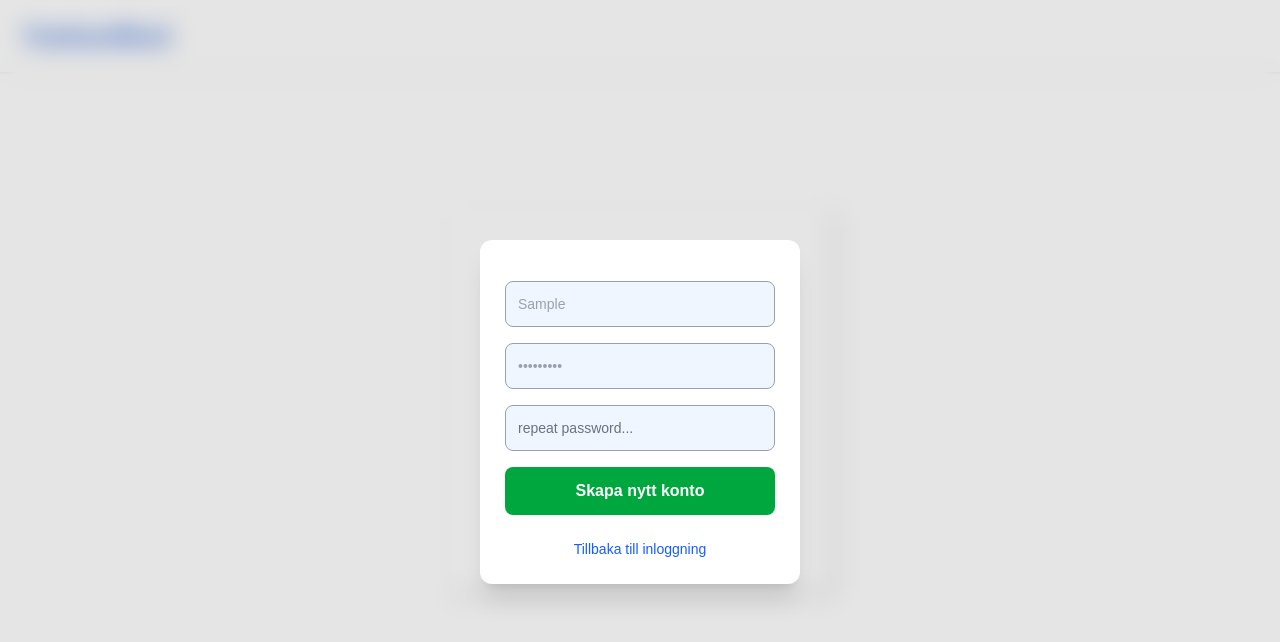
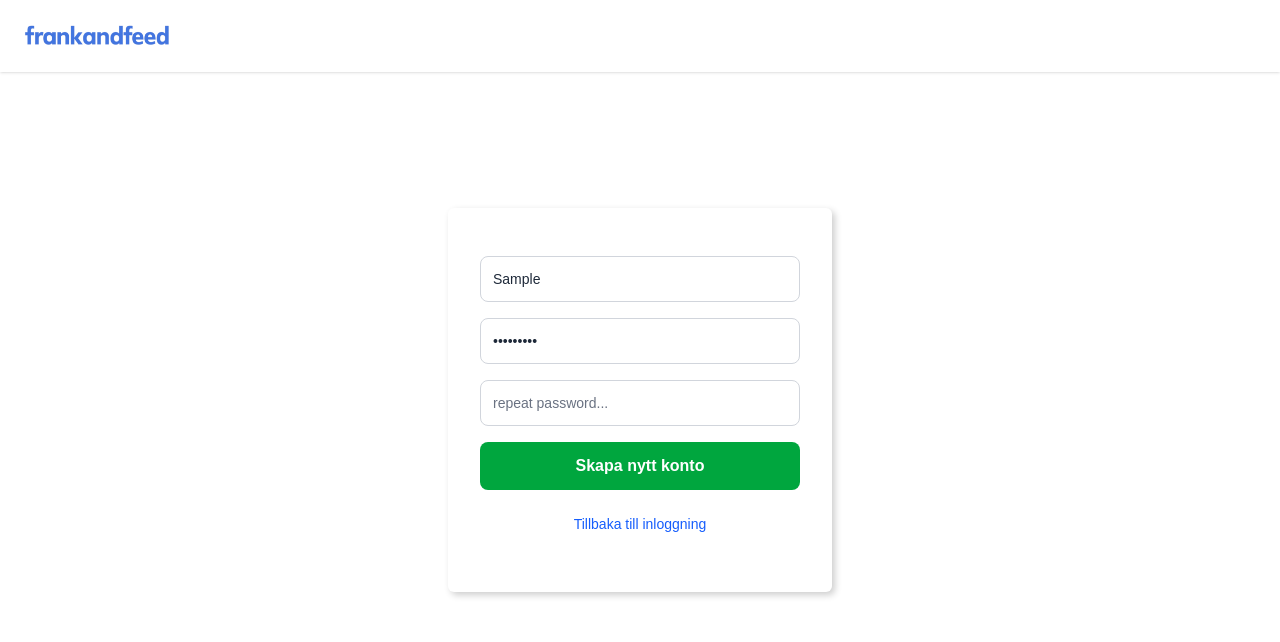
Before and after one commit to EmilHakanzon/FrankAndFeed, a Next.js app in the folder frontend/frankandfeed/: page / in a window 1280 px wide. Both pictures are taken after typing "Sample", "Sample123" into the empty fields and a click on the button "Create Account". Shown: the top 642 px of the page. Built offline with nearby package versions, Linux system fonts and the light colour scheme.

Commit message:
Add reusable input style classes (.input-focused, .input-default) to globals.css

```diff
--- a/frontend/frankandfeed/src/app/globals.css
+++ b/frontend/frankandfeed/src/app/globals.css
@@ -70,3 +70,14 @@ body {
 .animate-slideUp {
   animation: slideUp 0.7s ease-out 0.2s both;
 }
+
+.input-focused {
+  @apply border-white/20 bg-white/20 backdrop-blur-sm
+         text-gray-800 placeholder-gray-600
+         focus:ring-2 focus:ring-blue-500/50 focus:border-transparent;
+}
+
+.input-default {
+  @apply border-gray-300 bg-white text-gray-800 placeholder-gray-500
+         focus:ring-2 focus:ring-blue-500 focus:border-blue-500;
+}
--- a/frontend/frankandfeed/src/components/LoginForm.tsx
+++ b/frontend/frankandfeed/src/components/LoginForm.tsx
@@ -52,13 +52,16 @@ export default function LoginForm() {
    return (
         <div className="relative">
             {/* Background blur overlay */}
+          {/*
             {isFormFocused && (
                 <div
                     className="fixed inset-0 backdrop-blur-md bg-black/10 z-10 transition-all duration-300"
                     onClick={() => setIsFormFocused(false)}
                 />
             )}
+         */}
             {/* Login form with frosted glass effect */}
+            {/*
             <div
                 className={`relative z-20 transition-all duration-300 rounded-xl p-6 ${
                     isFormFocused
@@ -68,6 +71,7 @@ export default function LoginForm() {
                 //Kanske ta bort hela backdrop-blur och frosted glass effekten? eller bara lägga till den på loggin formuläret??
                 onClick={() => setIsFormFocused(true)}
             >
+                */}
                 {!isRegistering ? (
                     <form onSubmit={handleLogin} className="flex flex-col space-y-4 pt-4">
                         <input
@@ -75,11 +79,10 @@ export default function LoginForm() {
                             placeholder="username..."
                             value={username}
                             onChange={(e) => setUsername(e.target.value)}
-                            className={`border rounded-lg p-3 text-sm focus:outline-none transition-all -mt-6 ${
-                                isFormFocused
-                                    ? 'border-white/20 bg-white/20 backdrop-blur-sm text-gray-800 placeholder-gray-600 focus:ring-2 focus:ring-blue-500/50 focus:border-transparent'
-                                    : 'border-gray-300 bg-white text-gray-800 placeholder-gray-500 focus:ring-2 focus:ring-blue-500 focus:border-blue-500'
-                            }`}
+                         className={`border rounded-lg p-3 text-sm focus:outline-none transition-all ${
+  isFormFocused ? 'input-focused' : 'input-default'
+}`}
+
                             disabled={isLoading}
                         />
                         <input
@@ -87,11 +90,10 @@ export default function LoginForm() {
                             placeholder="password..."
                             value={password}
                             onChange={(e) => setPassword(e.target.value)}
-                            className={`border rounded-lg p-3 text-sm focus:outline-none transition-all ${
-                                isFormFocused
-                                    ? 'border-white/20 bg-white/20 backdrop-blur-sm text-gray-800 placeholder-gray-600 focus:ring-2 focus:ring-blue-500/50 focus:border-transparent'
-                                    : 'border-gray-300 bg-white text-gray-800 placeholder-gray-500 focus:ring-2 focus:ring-blue-500 focus:border-blue-500'
-                            }`}
+                          className={`border rounded-lg p-3 text-sm focus:outline-none transition-all ${
+  isFormFocused ? 'input-focused' : 'input-default'
+}`}
+
                             disabled={isLoading}
                         />
                         <button
@@ -133,7 +135,10 @@ export default function LoginForm() {
                             placeholder="username..."
                             value={username}
                             onChange={(e) => setUsername(e.target.value)}
-                            className="border rounded-lg p-3 text-sm bg-blue-50 text-gray-400 placeholder-gray-500 focus:ring-2 focus:ring-blue-500"
+                            className={`border rounded-lg p-3 text-sm focus:outline-none transition-all ${
+  isFormFocused ? 'input-focused' : 'input-default'
+}`}
+
                             disabled={isLoading}
                         />
                         <input
@@ -141,15 +146,20 @@ export default function LoginForm() {
                             placeholder="password..."
                             value={password}
                             onChange={(e) => setPassword(e.target.value)}
-                            className="border rounded-lg p-3 text-sm bg-blue-50 text-gray-400 placeholder-gray-500 focus:ring-2 focus:ring-blue-500"
-                            disabled={isLoading}
+                            className={`border rounded-lg p-3 text-sm focus:outline-none transition-all ${
+  isFormFocused ? 'input-focused' : 'input-default'
+}`}
+
                         />
                         <input
                             type="password"
                             placeholder="repeat password..."
                             value={repeatPassword}
                             onChange={(e) => setRepeatPassword(e.target.value)}
-                            className="border rounded-lg p-3 text-sm bg-blue-50 text-gray-400 placeholder-gray-500 focus:ring-2 focus:ring-blue-500"
+                           className={`border rounded-lg p-3 text-sm focus:outline-none transition-all ${
+  isFormFocused ? 'input-focused' : 'input-default'
+}`}
+
                             disabled={isLoading}
                         />
 
@@ -169,7 +179,6 @@ export default function LoginForm() {
                         </button>
                     </form>
                 )}
-            </div>
         </div>
     );
 }
```
